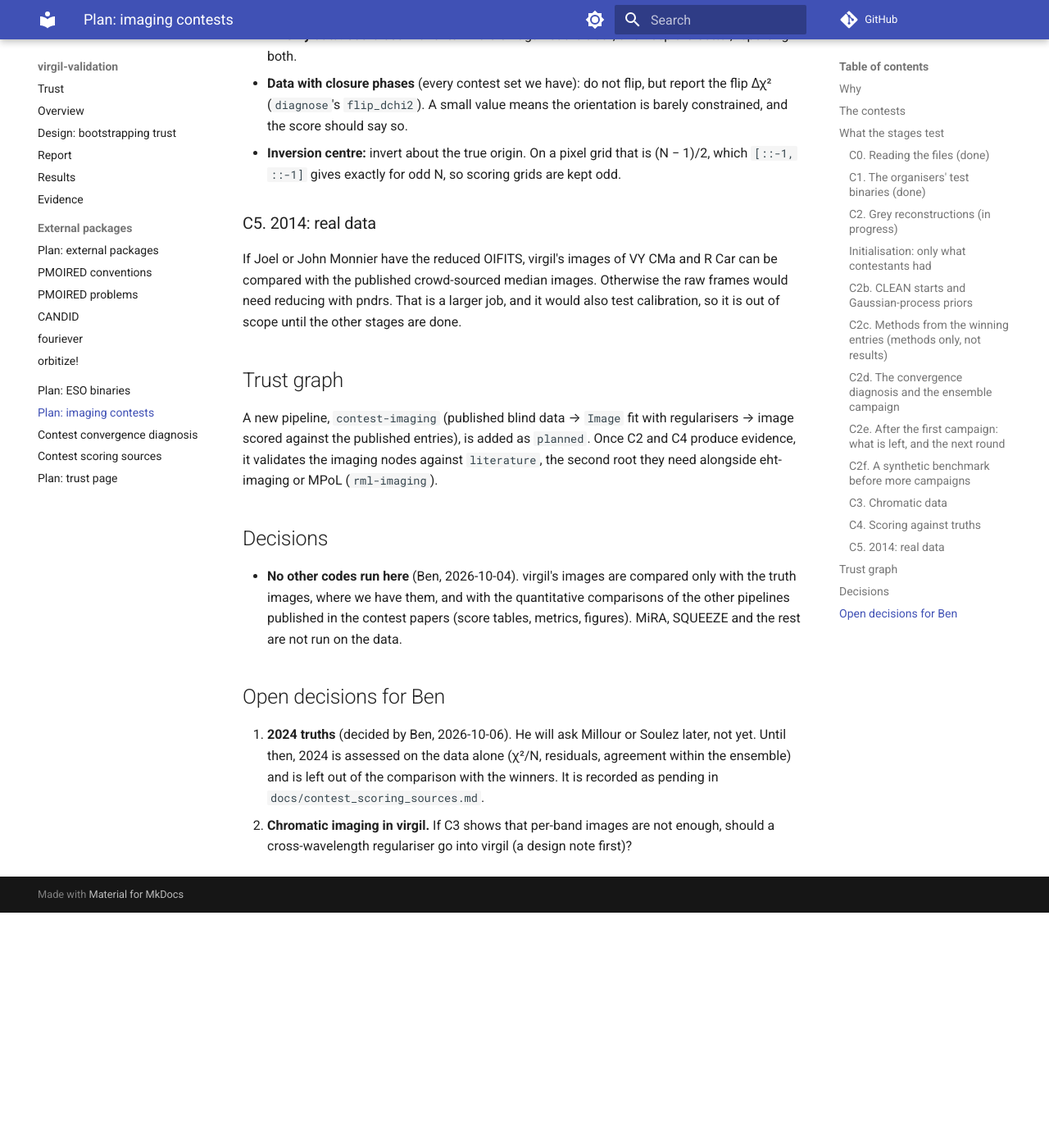
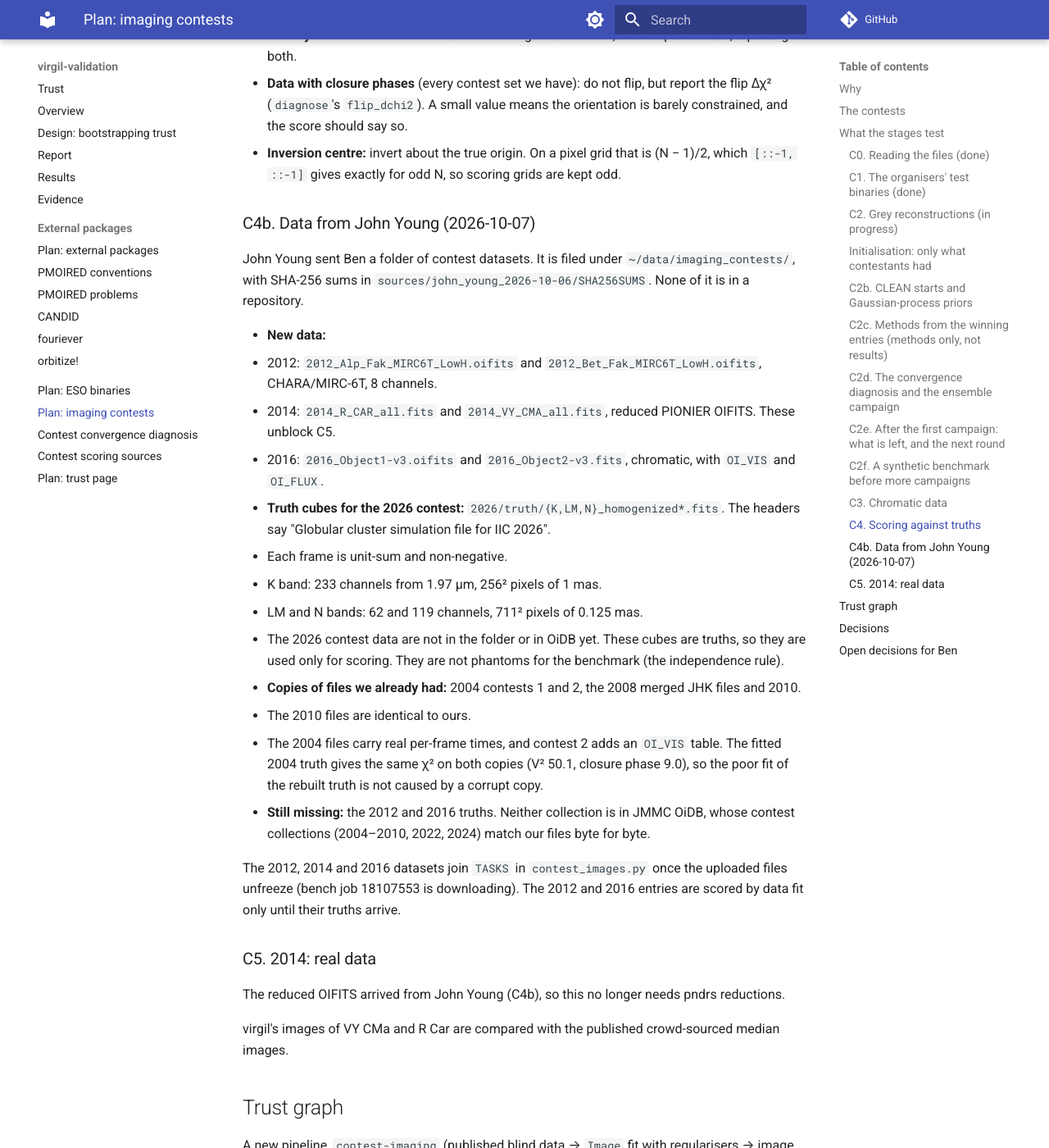
Before and after one commit to benjaminpope/virgil-validation, an MkDocs documentation site: the page built from docs/plan_imaging_contests.md, in a window 1280 px wide and 1400 px high, scrolled down 15232 px. Shown: the whole window at 82% size. Built offline with MkDocs 1.6.1 and Material for MkDocs 9.7.7, drawn with Linux system fonts in a browser that asks for light colours; comment, search, counter and statistics services are not loaded; before the commit the page ends 16345 px from its top, so only the background shows below that.

Commit message:
Record John Young's contest data: 2012, 2014 and 2016 OIFITS, 2026 truth cubes
Co-Authored-By: Claude Opus 5.5 <noreply@anthropic.com>

```diff
--- a/docs/contest_scoring_sources.md
+++ b/docs/contest_scoring_sources.md
@@ -590,6 +590,7 @@ that higher is better.
   requested yet. Until they arrive, 2024 is assessed on the data alone
   (χ²/N, residuals, agreement within the ensemble) and kept out of the
   comparison with the winners.
+- **2026:** the truth cubes are in hand (John Young, 2026-10-07); the data are not yet.
 - **2006, 2008, 2010, 2012, 2016, 2022:** need either the organisers'
   truth images or the closed-access score tables. Each year's `missing`
   note in the manifest records which.
--- a/docs/plan_imaging_contests.md
+++ b/docs/plan_imaging_contests.md
@@ -643,13 +643,49 @@ amount that depends on their S/N. The scoring rules are:
   that is (N − 1)/2, which `[::-1, ::-1]` gives exactly for odd N, so
   scoring grids are kept odd.
 
+### C4b. Data from John Young (2026-10-07)
+
+John Young sent Ben a folder of contest datasets. It is filed under
+`~/data/imaging_contests/`, with SHA-256 sums in
+`sources/john_young_2026-10-06/SHA256SUMS`. None of it is in a repository.
+
+- **New data:**
+  - 2012: `2012_Alp_Fak_MIRC6T_LowH.oifits` and
+    `2012_Bet_Fak_MIRC6T_LowH.oifits`, CHARA/MIRC-6T, 8 channels.
+  - 2014: `2014_R_CAR_all.fits` and `2014_VY_CMA_all.fits`, reduced
+    PIONIER OIFITS. These unblock C5.
+  - 2016: `2016_Object1-v3.oifits` and `2016_Object2-v3.fits`, chromatic,
+    with `OI_VIS` and `OI_FLUX`.
+- **Truth cubes for the 2026 contest:** `2026/truth/{K,LM,N}_homogenized*.fits`.
+  The headers say "Globular cluster simulation file for IIC 2026".
+  - Each frame is unit-sum and non-negative.
+  - K band: 233 channels from 1.97 µm, 256² pixels of 1 mas.
+  - LM and N bands: 62 and 119 channels, 711² pixels of 0.125 mas.
+  - The 2026 contest data are not in the folder or in OiDB yet. These cubes
+    are truths, so they are used only for scoring. They are not phantoms for
+    the benchmark (the independence rule).
+- **Copies of files we already had:** 2004 contests 1 and 2, the 2008
+  merged JHK files and 2010.
+  - The 2010 files are identical to ours.
+  - The 2004 files carry real per-frame times, and contest 2 adds an
+    `OI_VIS` table. The fitted 2004 truth gives the same χ² on both copies
+    (V² 50.1, closure phase 9.0), so the poor fit of the rebuilt truth is
+    not caused by a corrupt copy.
+- **Still missing:** the 2012 and 2016 truths. Neither collection is in
+  JMMC OiDB, whose contest collections (2004–2010, 2022, 2024) match our
+  files byte for byte.
+
+The 2012, 2014 and 2016 datasets join `TASKS` in `contest_images.py` once
+the uploaded files unfreeze (bench job 18107553 is downloading). The 2012
+and 2016 entries are scored by data fit only until their truths arrive.
+
 ### C5. 2014: real data
 
-If Joel or John Monnier have the reduced OIFITS, virgil's images of VY CMa
-and R Car can be compared with the published crowd-sourced median images.
-Otherwise the raw frames would need reducing with pndrs. That is a larger
-job, and it would also test calibration, so it is out of scope until the
-other stages are done.
+The reduced OIFITS arrived from John Young (C4b), so this no longer needs
+pndrs reductions.
+
+virgil's images of VY CMa and R Car are compared with the published
+crowd-sourced median images.
 
 ## Trust graph
 
```
